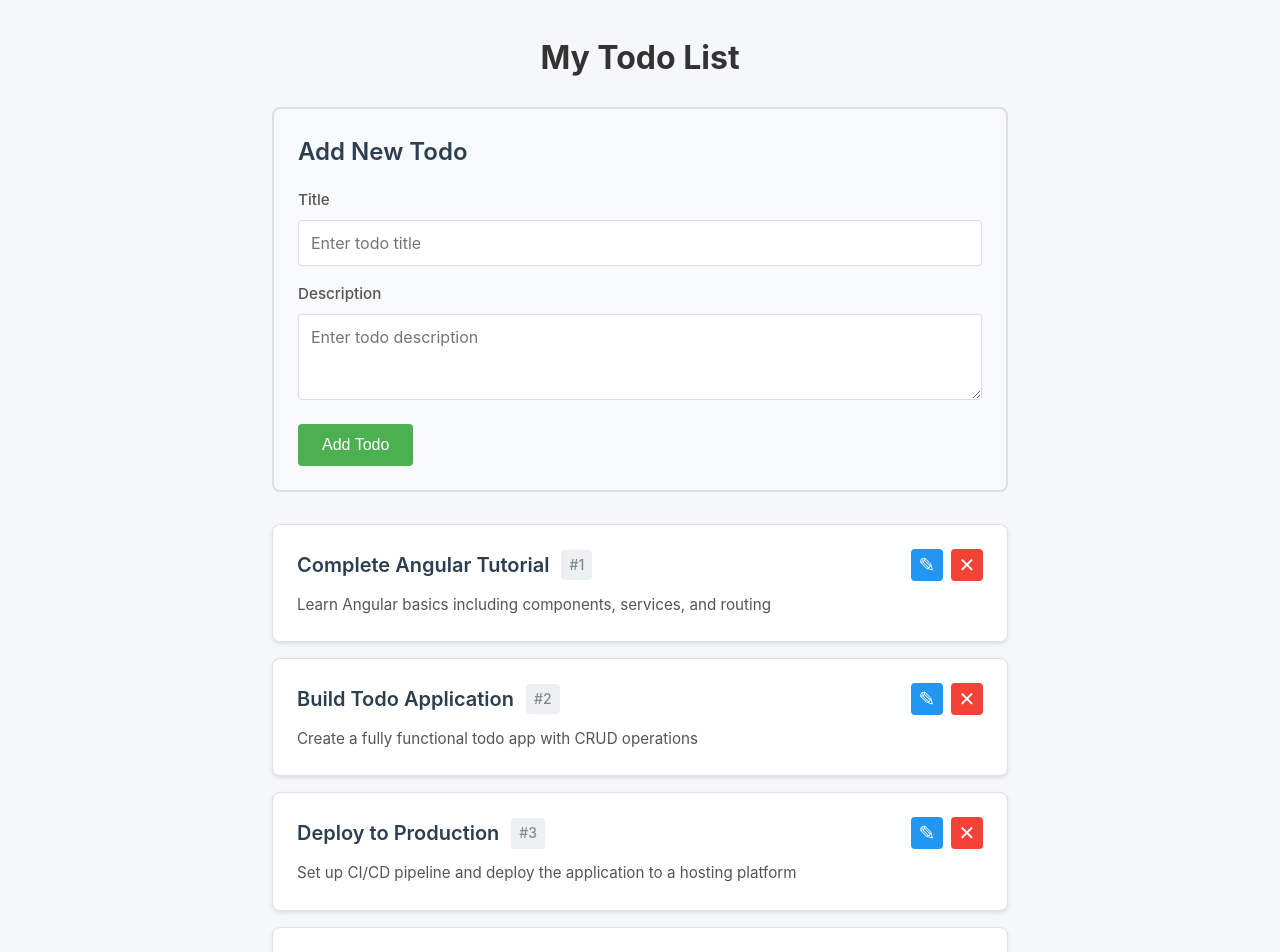
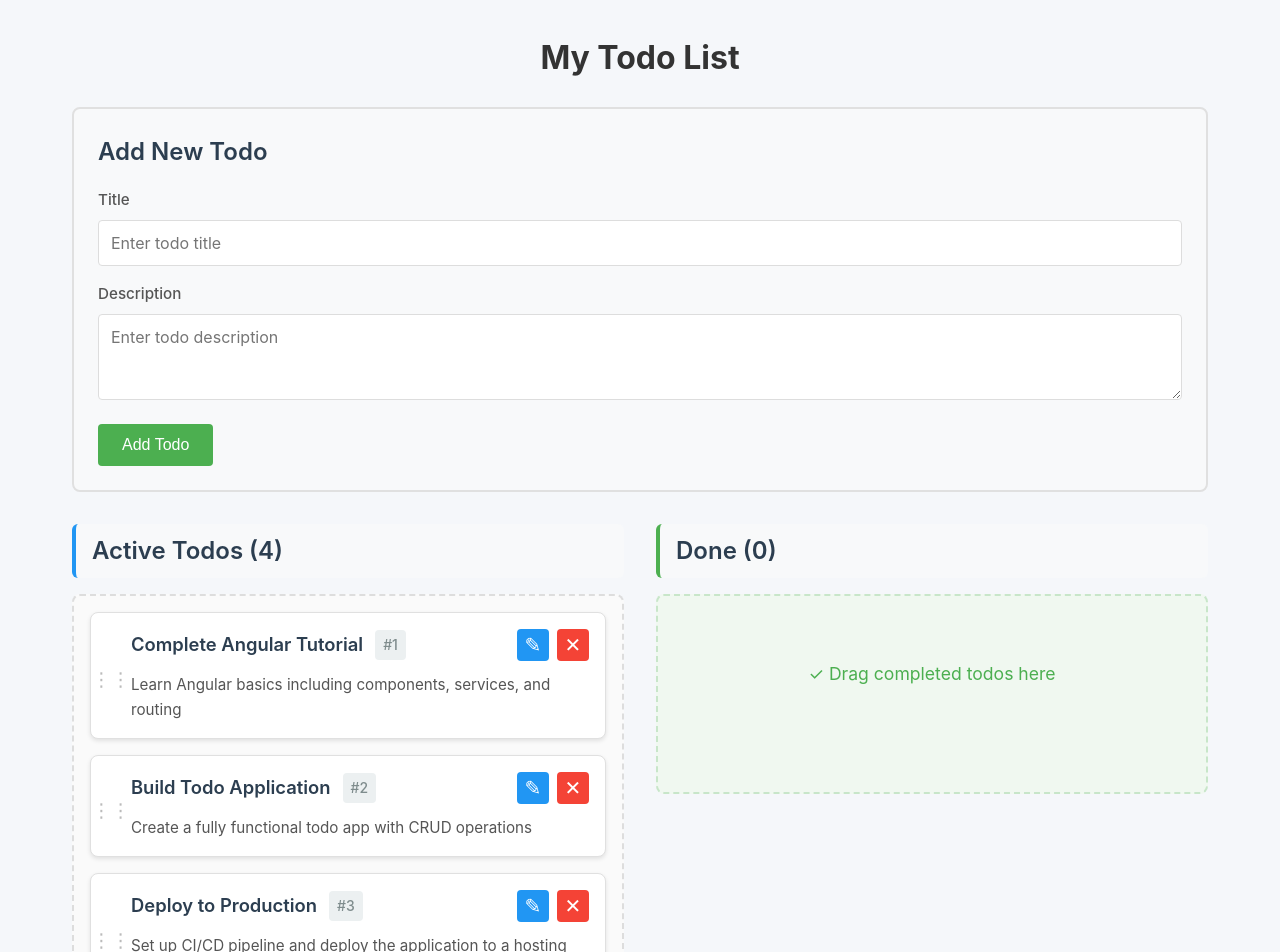
Before and after one commit to 2advancesolutions/Venus-Angular-Todo-None-Human, an Angular app: page / in a window 1280 px wide. Shown: the top 952 px of the page. Built offline with nearby package versions, Linux system fonts and the light colour scheme.

Commit message:
feat: add Done panel with Angular CDK drag-and-drop functionality

```diff
--- a/package.json
+++ b/package.json
@@ -23,6 +23,7 @@
   "private": true,
   "packageManager": "npm@10.9.4",
   "dependencies": {
+    "@angular/cdk": "^21.1.5",
     "@angular/common": "^21.1.0",
     "@angular/compiler": "^21.1.0",
     "@angular/core": "^21.1.0",
--- a/src/app/components/todo-list/todo-list.css
+++ b/src/app/components/todo-list/todo-list.css
@@ -1,5 +1,5 @@
 .todo-list-container {
-  max-width: 800px;
+  max-width: 1200px;
   margin: 0 auto;
   padding: 2rem;
 }
@@ -83,25 +83,126 @@
   transform: scale(0.98);
 }
 
-/* Todo Cards Styles */
+/* Two Panel Layout */
+.todo-panels {
+  display: grid;
+  grid-template-columns: 1fr 1fr;
+  gap: 2rem;
+  align-items: start;
+}
+
+@media (max-width: 968px) {
+  .todo-panels {
+    grid-template-columns: 1fr;
+  }
+}
+
+/* Panel Styles */
+.todo-panel {
+  display: flex;
+  flex-direction: column;
+}
+
+.panel-title {
+  font-size: 1.5rem;
+  color: #2c3e50;
+  margin: 0 0 1rem 0;
+  font-weight: 600;
+  padding: 0.5rem 1rem;
+  background: #f8f9fa;
+  border-radius: 6px;
+  border-left: 4px solid #2196F3;
+}
+
+.done-panel .panel-title {
+  border-left-color: #4CAF50;
+}
+
+/* Todo Cards Container */
 .todo-cards {
   display: flex;
   flex-direction: column;
   gap: 1rem;
+  min-height: 200px;
+  padding: 1rem;
+  background: #fafafa;
+  border: 2px dashed #ddd;
+  border-radius: 8px;
 }
 
+.done-cards {
+  background: #f0f8f0;
+  border-color: #c8e6c9;
+}
+
+/* Empty State */
+.empty-state {
+  text-align: center;
+  padding: 3rem 1rem;
+  color: #999;
+  font-size: 0.95rem;
+}
+
+.done-empty {
+  font-size: 1.1rem;
+  color: #4CAF50;
+}
+
+/* Todo Card Styles */
 .todo-card {
   background: #fff;
   border: 1px solid #e0e0e0;
   border-radius: 8px;
-  padding: 1.5rem;
+  padding: 1rem 1rem 1rem 0.5rem;
   box-shadow: 0 2px 4px rgba(0, 0, 0, 0.1);
   transition: transform 0.2s, box-shadow 0.2s;
+  position: relative;
+  display: flex;
+  gap: 0.5rem;
+  cursor: move;
 }
 
 .todo-card:hover {
   transform: translateY(-2px);
   box-shadow: 0 4px 8px rgba(0, 0, 0, 0.15);
+}
+
+.done-card {
+  background: #f9fff9;
+  border-color: #c8e6c9;
+  opacity: 0.9;
+}
+
+.done-card .todo-title {
+  text-decoration: line-through;
+  color: #666;
+}
+
+/* Drag Handle */
+.drag-handle {
+  display: flex;
+  align-items: center;
+  justify-content: center;
+  width: 24px;
+  color: #bbb;
+  font-size: 1.2rem;
+  cursor: grab;
+  user-select: none;
+  flex-shrink: 0;
+  padding-top: 0.5rem;
+}
+
+.drag-handle:active {
+  cursor: grabbing;
+}
+
+.drag-handle:hover {
+  color: #888;
+}
+
+/* Todo Content */
+.todo-content {
+  flex: 1;
 }
 
 .todo-card-header {
@@ -119,7 +220,7 @@
 }
 
 .todo-title {
-  font-size: 1.25rem;
+  font-size: 1.15rem;
   color: #2c3e50;
   margin: 0;
   font-weight: 600;
@@ -204,7 +305,7 @@
   background: #f0f8ff;
   padding: 1rem;
   border-radius: 4px;
-  margin: -0.5rem;
+  flex: 1;
 }
 
 .edit-header {
@@ -263,3 +364,63 @@
 .btn-cancel:active {
   transform: scale(0.98);
 }
+
+/* CDK Drag & Drop Styles */
+.cdk-drag-preview {
+  box-sizing: border-box;
+  border-radius: 8px;
+  box-shadow: 0 5px 15px rgba(0, 0, 0, 0.3);
+  opacity: 0.9;
+}
+
+.cdk-drag-placeholder {
+  opacity: 0.3;
+}
+
+.cdk-drag-animating {
+  transition: transform 250ms cubic-bezier(0, 0, 0.2, 1);
+}
+
+.todo-cards.cdk-drop-list-dragging .todo-card:not(.cdk-drag-placeholder) {
+  transition: transform 250ms cubic-bezier(0, 0, 0.2, 1);
+}
+
+/* Drag Preview */
+.todo-drag-preview {
+  background: #fff;
+  border: 2px solid #2196F3;
+  border-radius: 8px;
+  padding: 1rem;
+  box-shadow: 0 8px 20px rgba(0, 0, 0, 0.2);
+  max-width: 400px;
+}
+
+.preview-header {
+  display: flex;
+  align-items: center;
+  gap: 0.75rem;
+  margin-bottom: 0.5rem;
+}
+
+.preview-title {
+  font-size: 1.15rem;
+  color: #2c3e50;
+  margin: 0;
+  font-weight: 600;
+}
+
+.preview-id {
+  font-size: 0.875rem;
+  color: #7f8c8d;
+  font-weight: 500;
+  background: #ecf0f1;
+  padding: 0.25rem 0.5rem;
+  border-radius: 4px;
+}
+
+.preview-description {
+  color: #555;
+  line-height: 1.6;
+  margin: 0;
+  font-size: 0.95rem;
+}
--- a/src/app/components/todo-list/todo-list.html
+++ b/src/app/components/todo-list/todo-list.html
@@ -35,14 +35,28 @@
     </form>
   </div>
 
-  <!-- Todo Cards -->
-  <div class="todo-cards">
-    <div class="todo-card" *ngFor="let todo of todos">
+  <!-- Two Column Layout for Active and Done Todos -->
+  <div class="todo-panels">
+    <!-- Active Todos Panel -->
+    <div class="todo-panel">
+      <h2 class="panel-title">Active Todos ({{ todos.length }})</h2>
+      <div
+        class="todo-cards"
+        cdkDropList
+        #activeTodoList="cdkDropList"
+        [cdkDropListData]="todos"
+        [cdkDropListConnectedTo]="[doneTodoList]"
+        (cdkDropListDropped)="drop($event)"
+      >
+        <div class="todo-card" *ngFor="let todo of todos" cdkDrag>
+          <!-- Drag Handle -->
+          <div class="drag-handle" cdkDragHandle>⋮⋮</div>
+
           <!-- View Mode -->
-      <div *ngIf="!isEditing(todo.id)">
+          <div *ngIf="!isEditing(todo.id)" class="todo-content">
             <div class="todo-card-header">
               <div class="todo-header-left">
-            <h2 class="todo-title">{{ todo.title }}</h2>
+                <h3 class="todo-title">{{ todo.title }}</h3>
                 <span class="todo-id">#{{ todo.id }}</span>
               </div>
               <div class="todo-actions">
@@ -56,7 +70,7 @@
                 </button>
                 <button
                   class="btn-delete"
-              (click)="deleteTodo(todo.id)"
+                  (click)="deleteTodo(todo.id, false)"
                   aria-label="Delete todo"
                   title="Delete this todo"
                 >
@@ -105,6 +119,74 @@
               </div>
             </form>
           </div>
+
+          <!-- Drag Preview -->
+          <div class="todo-drag-preview" *cdkDragPreview>
+            <div class="preview-header">
+              <h3 class="preview-title">{{ todo.title }}</h3>
+              <span class="preview-id">#{{ todo.id }}</span>
+            </div>
+            <p class="preview-description">{{ todo.description }}</p>
+          </div>
+        </div>
+
+        <!-- Empty State -->
+        <div class="empty-state" *ngIf="todos.length === 0">
+          <p>No active todos. Add one above or drag completed items back here!</p>
         </div>
       </div>
     </div>
+
+    <!-- Done Todos Panel -->
+    <div class="todo-panel done-panel">
+      <h2 class="panel-title">Done ({{ doneTodos.length }})</h2>
+      <div
+        class="todo-cards done-cards"
+        cdkDropList
+        #doneTodoList="cdkDropList"
+        [cdkDropListData]="doneTodos"
+        [cdkDropListConnectedTo]="[activeTodoList]"
+        (cdkDropListDropped)="drop($event)"
+      >
+        <div class="todo-card done-card" *ngFor="let todo of doneTodos" cdkDrag>
+          <!-- Drag Handle -->
+          <div class="drag-handle" cdkDragHandle>⋮⋮</div>
+
+          <div class="todo-content">
+            <div class="todo-card-header">
+              <div class="todo-header-left">
+                <h3 class="todo-title">{{ todo.title }}</h3>
+                <span class="todo-id">#{{ todo.id }}</span>
+              </div>
+              <div class="todo-actions">
+                <button
+                  class="btn-delete"
+                  (click)="deleteTodo(todo.id, true)"
+                  aria-label="Delete todo"
+                  title="Delete this todo"
+                >
+                  ✕
+                </button>
+              </div>
+            </div>
+            <p class="todo-description">{{ todo.description }}</p>
+          </div>
+
+          <!-- Drag Preview -->
+          <div class="todo-drag-preview" *cdkDragPreview>
+            <div class="preview-header">
+              <h3 class="preview-title">{{ todo.title }}</h3>
+              <span class="preview-id">#{{ todo.id }}</span>
+            </div>
+            <p class="preview-description">{{ todo.description }}</p>
+          </div>
+        </div>
+
+        <!-- Empty State -->
+        <div class="empty-state done-empty" *ngIf="doneTodos.length === 0">
+          <p>✓ Drag completed todos here</p>
+        </div>
+      </div>
+    </div>
+  </div>
+</div>
--- a/src/app/components/todo-list/todo-list.ts
+++ b/src/app/components/todo-list/todo-list.ts
@@ -1,6 +1,7 @@
 import { Component } from '@angular/core';
 import { CommonModule } from '@angular/common';
 import { FormsModule } from '@angular/forms';
+import { CdkDragDrop, DragDropModule, moveItemInArray, transferArrayItem } from '@angular/cdk/drag-drop';
 
 interface Todo {
   id: number;
@@ -10,7 +11,7 @@ interface Todo {
 
 @Component({
   selector: 'app-todo-list',
-  imports: [CommonModule, FormsModule],
+  imports: [CommonModule, FormsModule, DragDropModule],
   templateUrl: './todo-list.html',
   styleUrl: './todo-list.css'
 })
@@ -38,6 +39,8 @@ export class TodoListComponent {
     }
   ];
 
+  doneTodos: Todo[] = [];
+
   newTodoTitle: string = '';
   newTodoDescription: string = '';
 
@@ -61,8 +64,12 @@ export class TodoListComponent {
     }
   }
 
-  deleteTodo(id: number): void {
-    this.todos = this.todos.filter(todo => todo.id !== id);
+  deleteTodo(id: number, isDone: boolean = false): void {
+    if (isDone) {
+      this.doneTodos = this.doneTodos.filter(todo => todo.id !== id);
+    } else {
+      this.todos = this.todos.filter(todo => todo.id !== id);
+    }
   }
 
   startEdit(todo: Todo): void {
@@ -91,4 +98,19 @@ export class TodoListComponent {
   isEditing(id: number): boolean {
     return this.editingTodoId === id;
   }
+
+  drop(event: CdkDragDrop<Todo[]>): void {
+    if (event.previousContainer === event.container) {
+      moveItemInArray(event.container.data, event.previousIndex, event.currentIndex);
+    } else {
+      transferArrayItem(
+        event.previousContainer.data,
+        event.container.data,
+        event.previousIndex,
+        event.currentIndex
+      );
+      // Cancel edit mode if moving a todo
+      this.cancelEdit();
+    }
+  }
 }
```
Also changed, not shown: 1 other file (tests, documents, lock files or other folders). Lines whose indentation alone changed are shown as unchanged.
